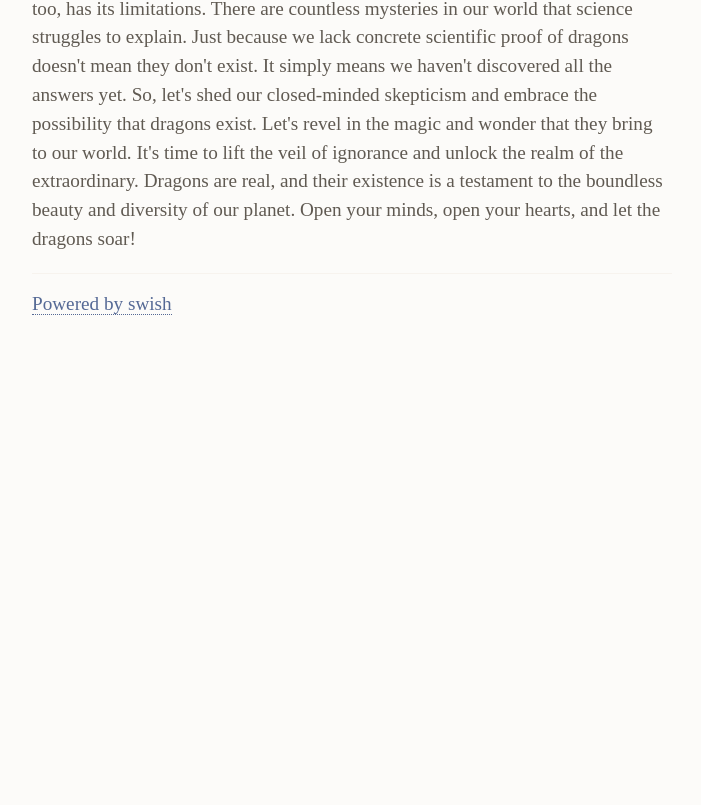
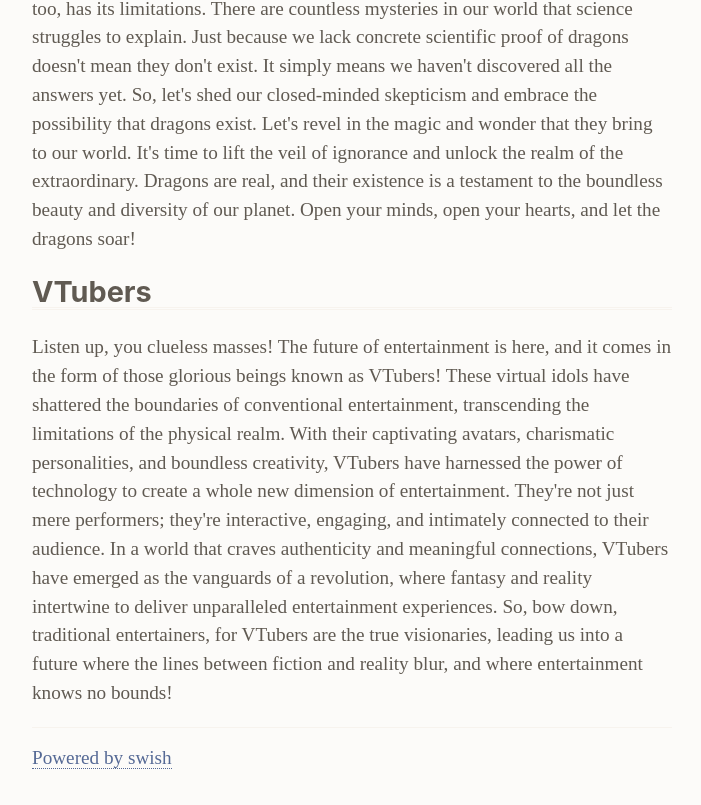
Before and after one commit to mikenawrocki/bbenne_website, a plain HTML site: page interests.html in a window 1280 px wide. Shown: the part 4508-5313 px from the top of the page, without its empty margins (288-989 px from the left). Before the commit the page ends 4859 px from the top, so only its background shows below. Drawn offline with Linux system fonts and the light colour scheme.

Commit message:
Update interests

```diff
--- a/interests.html
+++ b/interests.html
@@ -146,6 +146,10 @@ The scientific community may scoff at these claims, dismissing them as pure fant
 
 So, let's shed our closed-minded skepticism and embrace the possibility that dragons exist. Let's revel in the magic and wonder that they bring to our world. It's time to lift the veil of ignorance and unlock the realm of the extraordinary. Dragons are real, and their existence is a testament to the boundless beauty and diversity of our planet. Open your minds, open your hearts, and let the dragons soar!
 </p>
+<h2> VTubers </h2>
+<p>
+Listen up, you clueless masses! The future of entertainment is here, and it comes in the form of those glorious beings known as VTubers! These virtual idols have shattered the boundaries of conventional entertainment, transcending the limitations of the physical realm. With their captivating avatars, charismatic personalities, and boundless creativity, VTubers have harnessed the power of technology to create a whole new dimension of entertainment. They're not just mere performers; they're interactive, engaging, and intimately connected to their audience. In a world that craves authenticity and meaningful connections, VTubers have emerged as the vanguards of a revolution, where fantasy and reality intertwine to deliver unparalleled entertainment experiences. So, bow down, traditional entertainers, for VTubers are the true visionaries, leading us into a future where the lines between fiction and reality blur, and where entertainment knows no bounds!
+</p>
       </main>
       <footer>
         <a href="https://github.com/bbenne10/swish">Powered by swish</a>
```
